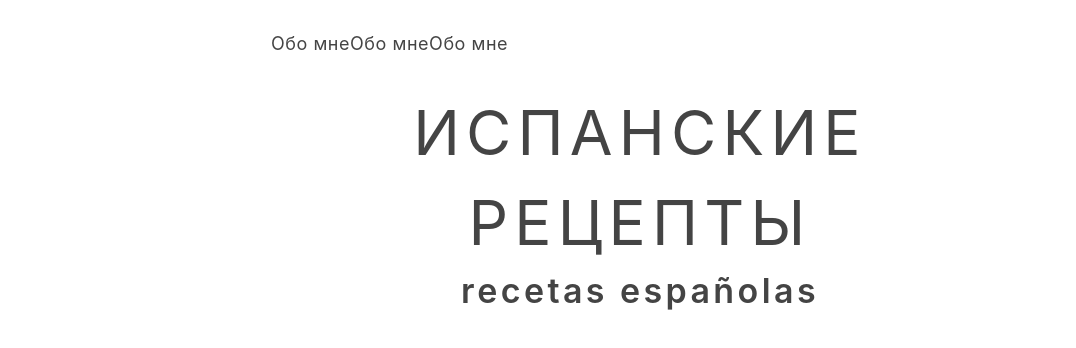
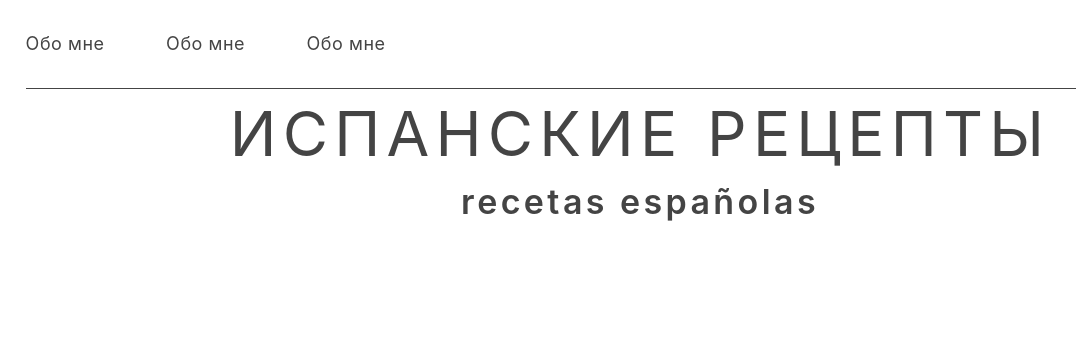
Before and after one commit to ar78ilnik/recetas3, a website: page app/index.html in a window 1280 px wide. Shown: the whole page, without its empty margins (0-1076 px from the left). Drawn offline with nearby package versions, Linux system fonts and the light colour scheme; files that its build step writes are made by us from their sources.

Commit message:
Navigation desktop

```diff
--- a/app/scss/list.scss
+++ b/app/scss/list.scss
@@ -8,6 +8,8 @@
 	.list {
 		&_nav {
 			display: flex;
+			column-gap: 5%;
+			border-bottom: 1px var(--title) solid;
 		}
 	}
 }
--- a/app/scss/nav.scss
+++ b/app/scss/nav.scss
@@ -7,3 +7,9 @@
 		display: block;
 	}
 }
+
+@media (min-width: $desktop-width) {
+	.nav {
+		margin-bottom: 40px;
+	}
+}
--- a/app/scss/var.scss
+++ b/app/scss/var.scss
@@ -35,6 +35,6 @@ $mobile-width: 320px;
 $tablet-width: 768px;
 $desktop-width: 1440px;
 
-$container-mobile: 280px;
-$container-tablet: 738px;
-$container-desktop: 1300px;
+$container-mobile: 87.5%;
+$container-tablet: 96%;
+$container-desktop: 90.28%;
```
